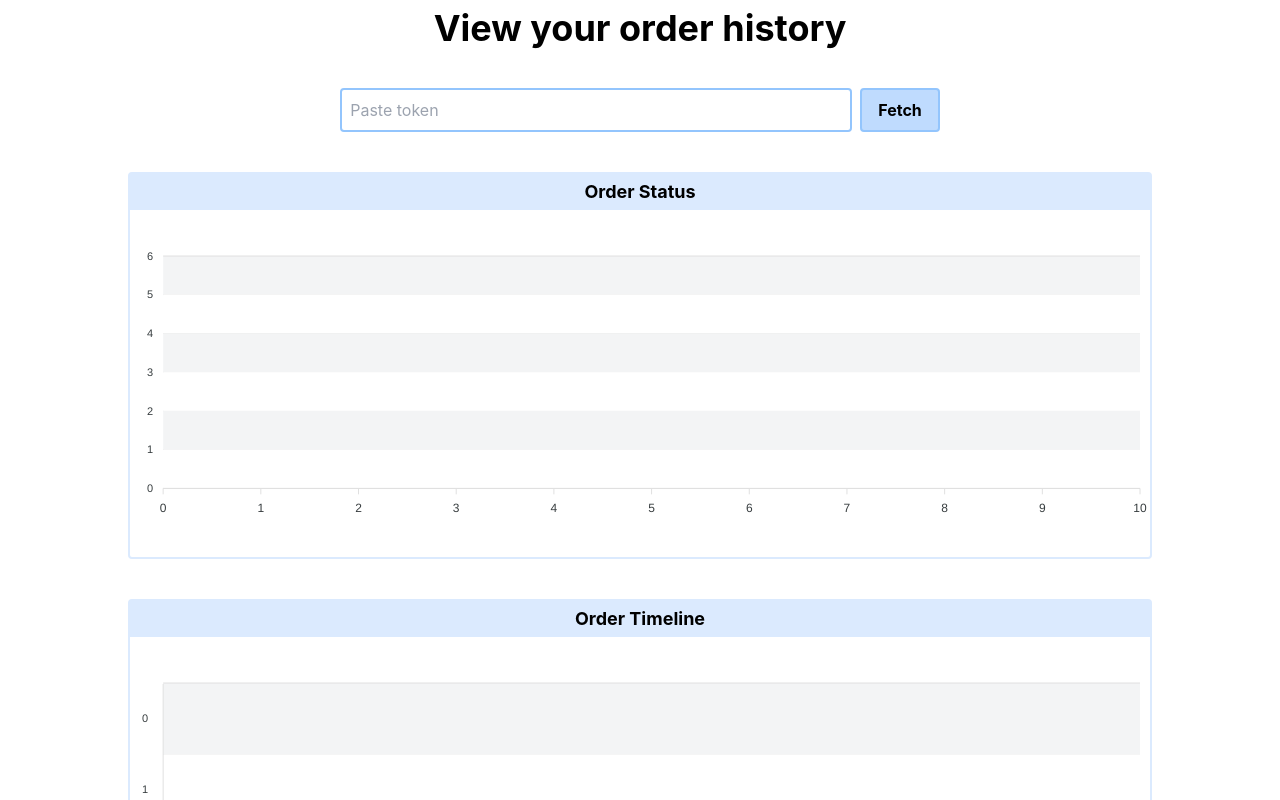
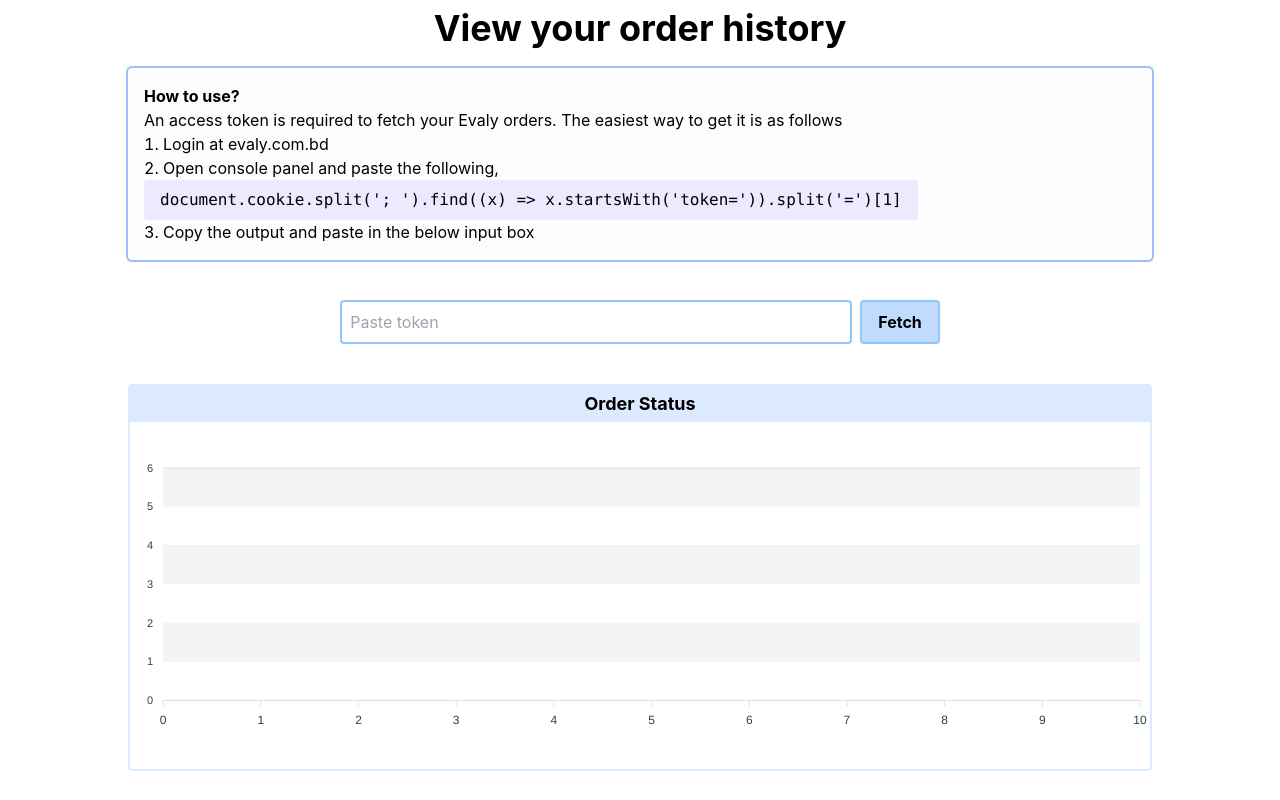
Before and after one commit to j-a-h-i-r/evaly-order-explorer, a React (Create React App) app: page / in a window 1280 px wide. Shown: the top 800 px of the page. Built offline with nearby package versions, Linux system fonts and the light colour scheme.

Commit message:
add instructions

```diff
--- a/src/components/Home.tsx
+++ b/src/components/Home.tsx
@@ -47,6 +47,8 @@
   }
 }
 
+const COOKIE_CODE = "document.cookie.split('; ').find((x) => x.startsWith('token=')).split('=')[1]";
+
 export function Home() {
 
   const [token, setToken] = useState('');
@@ -91,6 +93,16 @@
           View your order history
         </div>
 
+        <div className="bg-blue-100 bg-opacity-10 mt-5 p-4 ring-2 rounded text-left">
+          <p className="font-bold">How to use?</p>
+          <p>An access token is required to fetch your Evaly orders. The easiest way to get it is as follows</p>
+          <ol className="list-decimal list-inside">
+            <li>Login at evaly.com.bd</li>
+            <li>Open console panel and paste the following, <pre className="bg-purple-100 inline-block py-2 px-4 rounded">{COOKIE_CODE}</pre></li>
+            <li>Copy the output and paste in the below input box</li>
+          </ol>
+        </div>
+
         <div className="mt-10">
           <input className="border-2 p-2 rounded w-2/4 border-blue-300" placeholder="Paste token" type="text" value={token} onChange={e => setToken(e.target.value)}></input>
           <button type="button" className="border-2 ml-2 p-2 px-4 rounded bg-blue-200 border-blue-300 font-bold" onClick={fetchButtonClicked}>Fetch</button>
```
